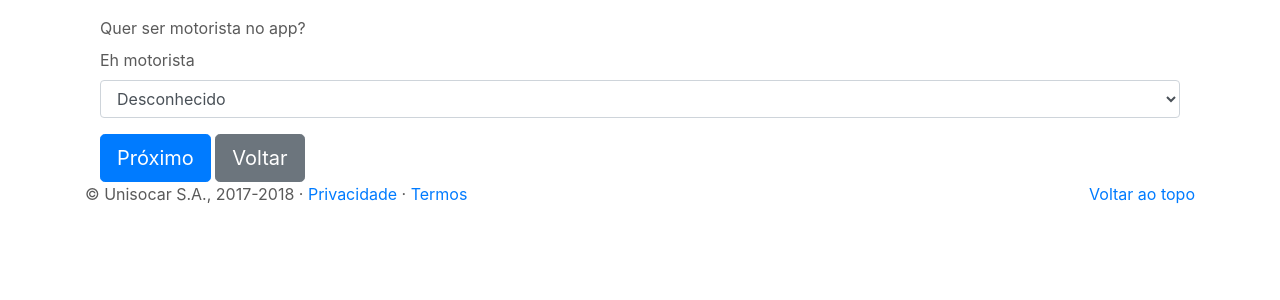
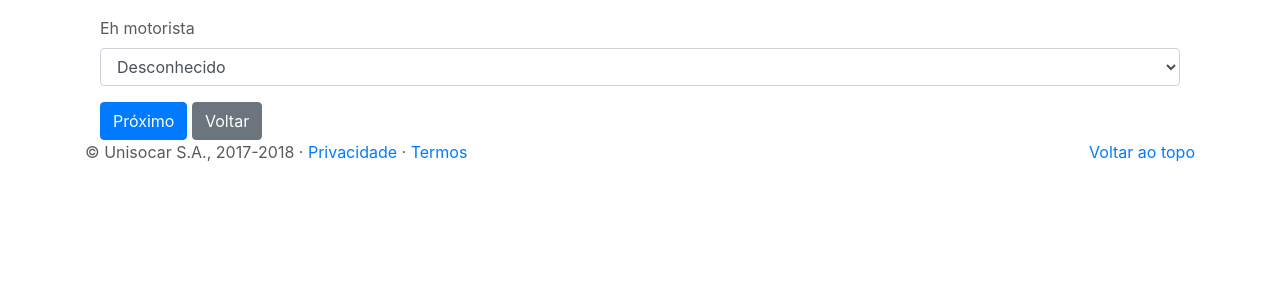
Before and after one commit to matteokfg/App_caronas, a Django app: page /cadastro/ser_motorista in a window 1280 px wide. Shown: the part 56-356 px from the top of the page. Run offline with Django 3.2, Linux system fonts and the light colour scheme; the visitor is signed in with stand-in values (Sample User, id 1); data comes from the database, SQL or seed files in the repository; some libraries are stand-ins or nearby versions.

Commit message:
Retirada de codigos desnecessarios

```diff
--- a/app/templates/app/ser_motorista.html
+++ b/app/templates/app/ser_motorista.html
@@ -5,16 +5,17 @@
     <title>Quer ser Motorista?</title>
 {% endblock %}
 
+
 {% block content %}
 <div class="container">
 <form method="post" class="form-sigin">
-    <label for="">Quer ser motorista no app? </label>
+    <!-- <label for="">Quer ser motorista no app? </label> -->
     {% csrf_token %}
 
     {{ profile_motorista_update_form|crispy }}
 
-    <button class="btn btn-lg btn-primary" type="submit">Próximo</button>
-    <a class="btn btn-lg btn-secondary" href="{% url 'caronas_disponiveis' %}">Voltar</a>
+    <button class="btn btn-primary" type="submit">Próximo</button>
+    <a class="btn btn-secondary" href="{% url 'caronas_disponiveis' %}">Voltar</a>
 </form>
 </div>
 {% endblock %}
--- a/app/views.py
+++ b/app/views.py
@@ -13,6 +13,7 @@ from .forms import UserForm, ProfileForm, MotoristaForm, CaronaForm, Localizacao
 
 def inicio_index(request):
     return render(request, 'app/index.html', {})
+
 
 def caronas_disponiveis(request):
     caronas = Carona.objects.all() #Carona.objects.all().filter(date_final_carona__lte=timezone.now(), date_inicial_carona__gte=timezone.now()-datetime.timedelta(minutes=30)) <- caronas acontecendo agora e comecadas com 30 minutos antes
@@ -31,6 +32,7 @@ def caronas_disponiveis(request):
 
     return render(request, 'app/caronas_disponiveis.html', {'data_caronas_motoristas_profiles_users': data_caronas_motoristas_profiles_users})
 
+
 def login_user(request):
     if request.user.is_authenticated:
         return HttpResponseRedirect(reverse('index'))
@@ -45,47 +47,10 @@ def login_user(request):
 
     return render(request, 'app/login.html', {})
 
+
 def logout_user(request):
     logout(request)
     return HttpResponseRedirect(reverse('index'))
-
-def adicionar_carona_antigo(request):
-    if request.user.is_authenticated:
-        if request.method == 'GET':
-            return render(request, 'app/adicionar_carona.html', {})
-        if request.method == 'POST':
-
-            return HttpResponseRedirect(reverse('caronas_disponiveis'))
-    return HttpResponseRedirect(reverse('index'))
-
-def cadastro_passageiro_antigo(request):
-    if request.user.is_authenticated:
-        return HttpResponseRedirect(reverse('index'))
-
-    if request.method == 'POST':
-        username = request.POST["username"]
-        first_name = request.POST["first_name"]
-        last_name = request.POST["last_name"]
-        email = request.POST["email"]
-        password = request.POST["password"]
-        password2 = request.POST["password2"]
-
-        if password == password2:
-            user_model = get_user_model()
-            user = user_model.objects.create_user(username=username, email=email, password=password, first_name=first_name, last_name=last_name)
-            user.save()
-
-            user = authenticate(request, username=username, password=password)
-            if user is not None:
-                login(request, user)
-                return HttpResponseRedirect(reverse('caronas_disponiveis'))
-
-        # return HttpResponseRedirect(reverse('caronas_disponiveis'))
-
-    return render(request, 'app/cadastro_passageiro.html', {})
-
-def cadastro_motorista_antigo(request):
-    return render(request, 'app/cadastro_motorista.html', {})
 
 #---------------- usando forms.py ----------------------
 
@@ -105,6 +70,7 @@ def cadastro(request):
 
     return render(request, 'app/cadastro_user.html', context=context)
 
+
 def cadastro_passageiro(request):
     profile = Profile.objects.get(user_id=request.user.id)
 
@@ -118,6 +84,7 @@ def cadastro_passageiro(request):
         profile_form = ProfileForm(instance=profile)
 
     return render(request, 'app/cadastro_passageiro.html', {'profile_form': profile_form})
+
 
 def passageiro_to_motorista(request):
     profile = Profile.objects.get(user_id=request.user.id)
@@ -135,6 +102,7 @@ def passageiro_to_motorista(request):
 
     return render(request, 'app/ser_motorista.html', {'profile_motorista_update_form' : update_profile_to_motorista})
 
+
 def cadastro_motorista(request):
     profile = Profile.objects.get(user_id=request.user.id)
     motorista = Motorista.objects.get(profile_id=profile.id)
@@ -149,6 +117,7 @@ def cadastro_motorista(request):
         motorista_form = MotoristaForm(instance=motorista)
 
     return render(request, 'app/cadastro_motorista.html', {'motorista_form': motorista_form})
+
 
 def adicionar_carona(request):
     motorista = Motorista.objects.get(profile_id=Profile.objects.get(user_id= request.user.id).id)
```
Also changed, not shown: app/templates/app/adicionar_carona.html (+1 -16 lines).
